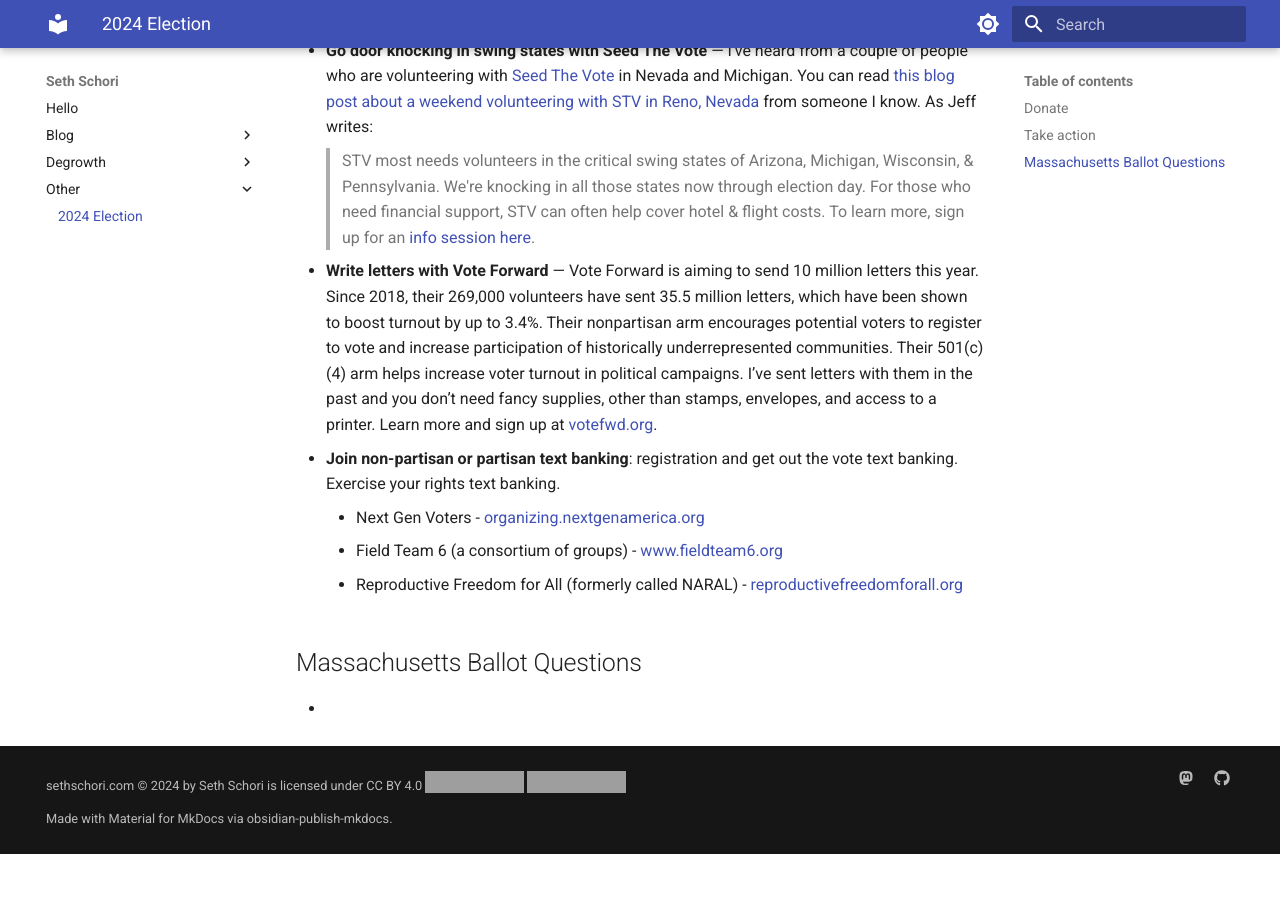
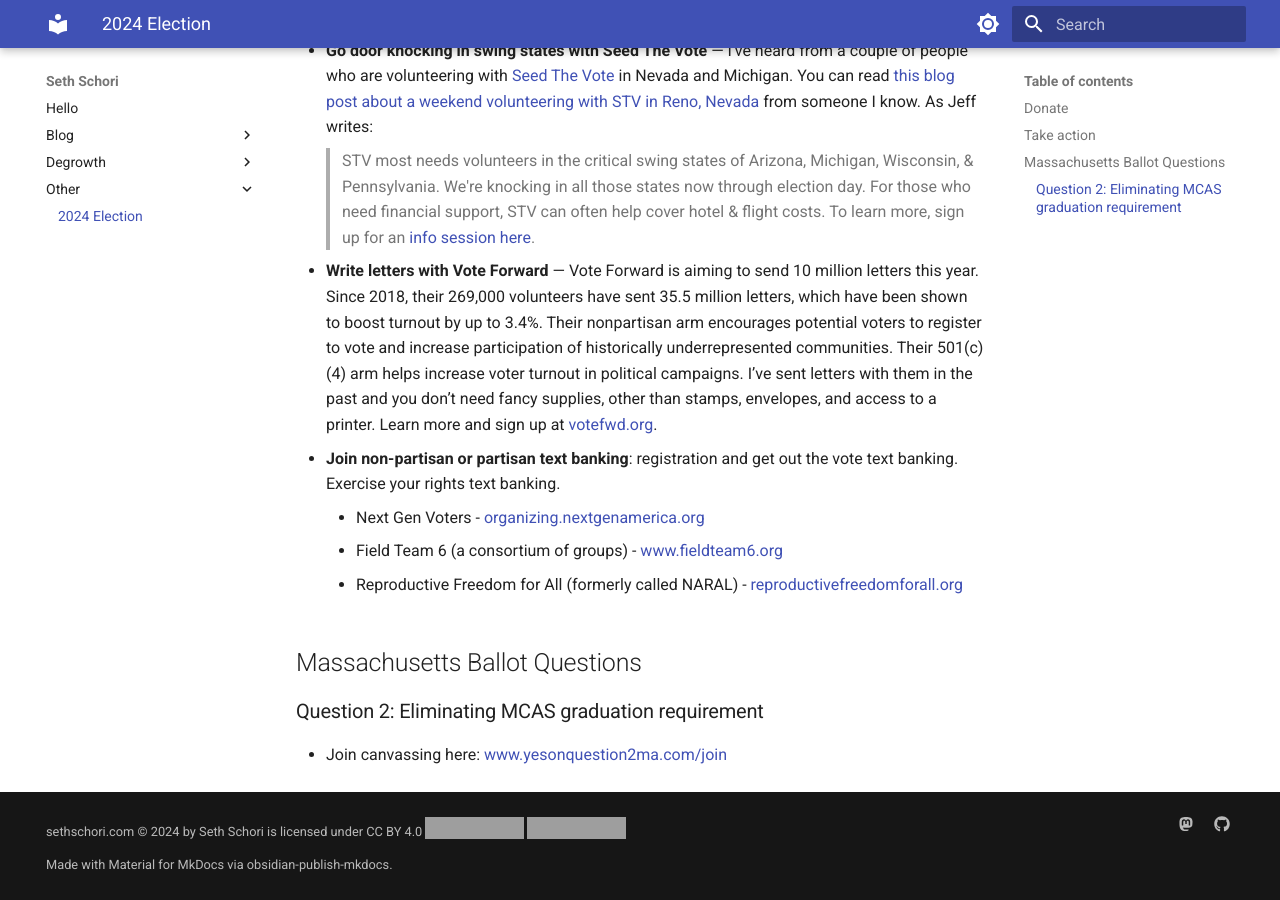
Before and after one commit to sethschori/sethschori.github.io, an MkDocs documentation site: the page built from docs/other/2024-election.md, in a window 1280 px wide and 900 px high, scrolled down 1263 px. Built offline with MkDocs 1.6.1 and Material for MkDocs 9.7.7, drawn with Linux system fonts in a browser that asks for light colours; before the commit the page ends 2117 px from its top, so only the background shows below that; grey boxes are pictures that could not be loaded.

Commit message:
vault backup: 2024-09-29 11:43:53

```diff
--- a/docs/other/2024-election.md
+++ b/docs/other/2024-election.md
@@ -26,4 +26,5 @@
 	- Reproductive Freedom for All (formerly called NARAL) - [reproductivefreedomforall.org](https://reproductivefreedomforall.org/)
 
 ## Massachusetts Ballot Questions
--
+### Question 2: Eliminating MCAS graduation requirement
+- Join canvassing here: [www.yesonquestion2ma.com/join](https://www.yesonquestion2ma.com/join)
```
